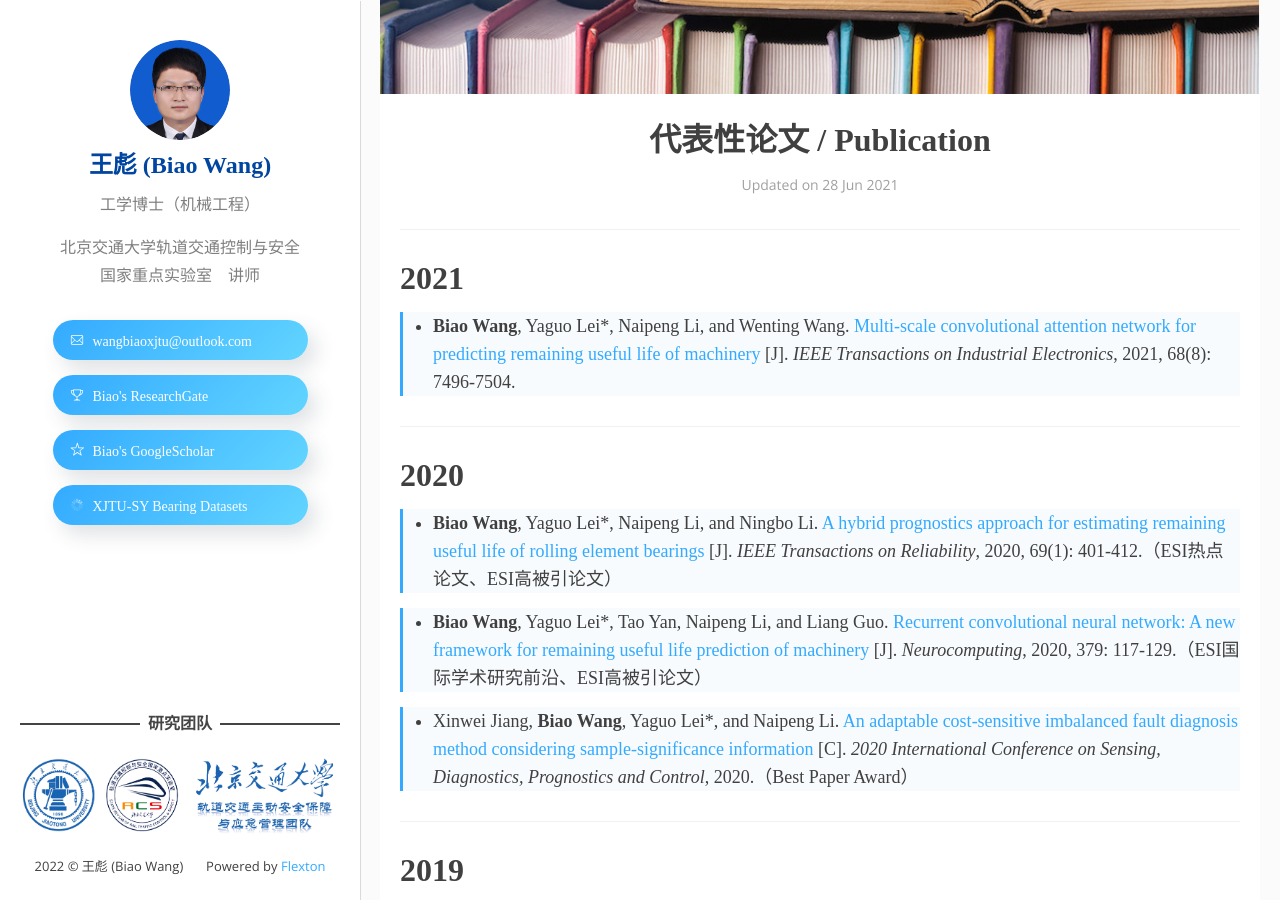
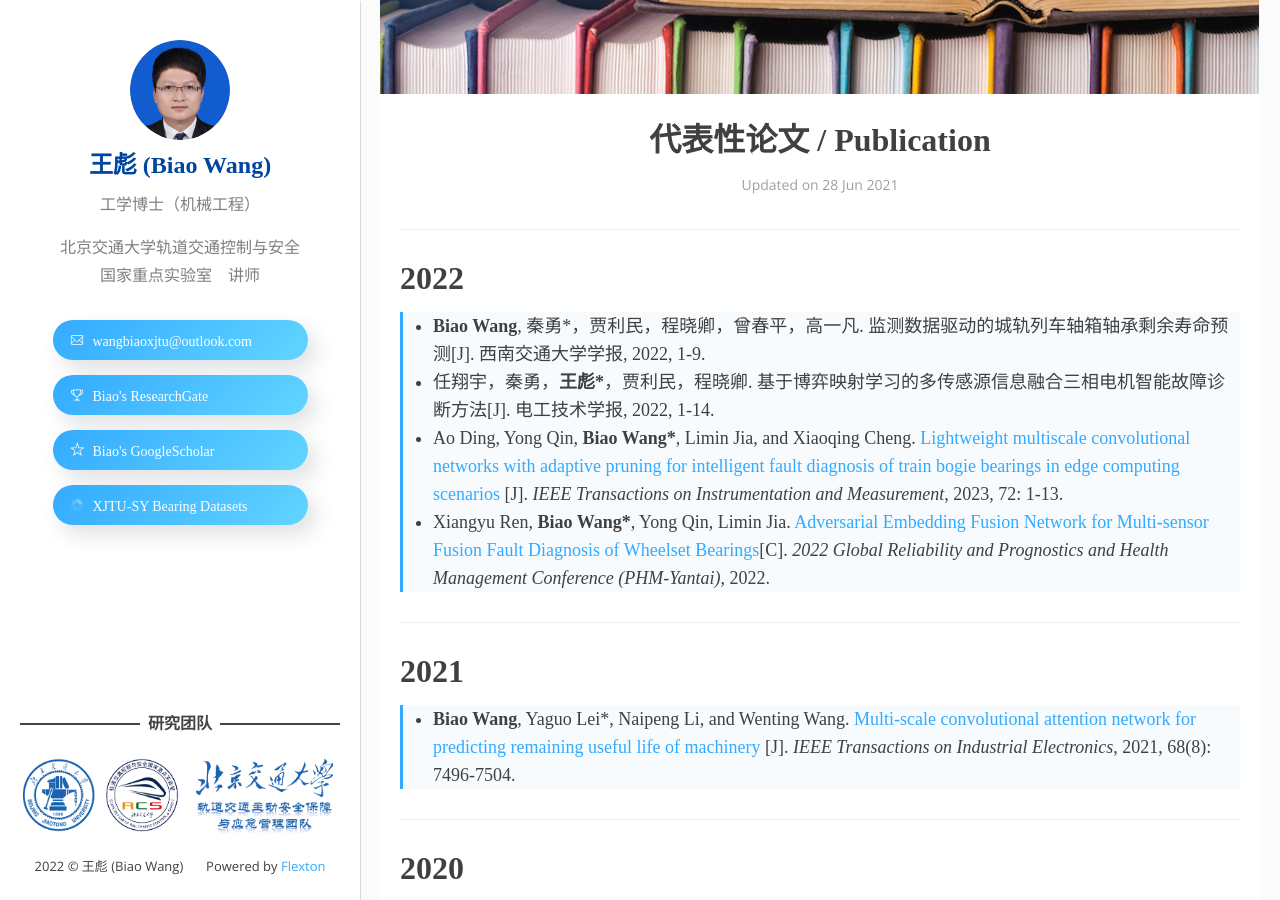
Before and after one commit to WangBiaoXJTU/WangBiaoXJTU.github.io, a Jekyll site: the page built from _posts/2021-06-28-publication.markdown, in a window 1280 px wide and 900 px high, scrolled down 419 px. Built offline with Jekyll 4.4.1, drawn with Linux system fonts in a browser that asks for light colours; some web fonts are replaced.

Commit message:
Update 2021-06-28-publication.markdown

```diff
--- a/_posts/2021-06-28-publication.markdown
+++ b/_posts/2021-06-28-publication.markdown
@@ -8,6 +8,13 @@
 tags:
 categories:
 ---
+***
+# 2022
+> * __Biao Wang__, 秦勇*，贾利民，程晓卿，曾春平，高一凡. 监测数据驱动的城轨列车轴箱轴承剩余寿命预测[J]. 西南交通大学学报, 2022, 1-9.
+> * 任翔宇，秦勇，__王彪*__，贾利民，程晓卿. 基于博弈映射学习的多传感源信息融合三相电机智能故障诊断方法[J]. 电工技术学报, 2022, 1-14.
+> * Ao Ding, Yong Qin, __Biao Wang*__, Limin Jia, and Xiaoqing Cheng. [Lightweight multiscale convolutional networks with adaptive pruning for intelligent fault diagnosis of train bogie bearings in edge computing scenarios](https://ieeexplore.ieee.org/document/9996425) [J]. _IEEE Transactions on Instrumentation and Measurement_, 2023, 72: 1-13.
+> * Xiangyu Ren, __Biao Wang*__, Yong Qin, Limin Jia. [Adversarial Embedding Fusion Network for Multi-sensor Fusion Fault Diagnosis of Wheelset Bearings](https://ieeexplore.ieee.org/abstract/document/9942198)[C]. _2022 Global Reliability and Prognostics and Health Management Conference (PHM-Yantai)_, 2022.
+
 ***
 # 2021
 > * __Biao Wang__, Yaguo Lei*, Naipeng Li, and Wenting Wang. [Multi-scale convolutional attention network for predicting remaining useful life of machinery](https://ieeexplore.ieee.org/document/9126224) [J]. _IEEE Transactions on Industrial Electronics_, 2021, 68(8): 7496-7504.
```
